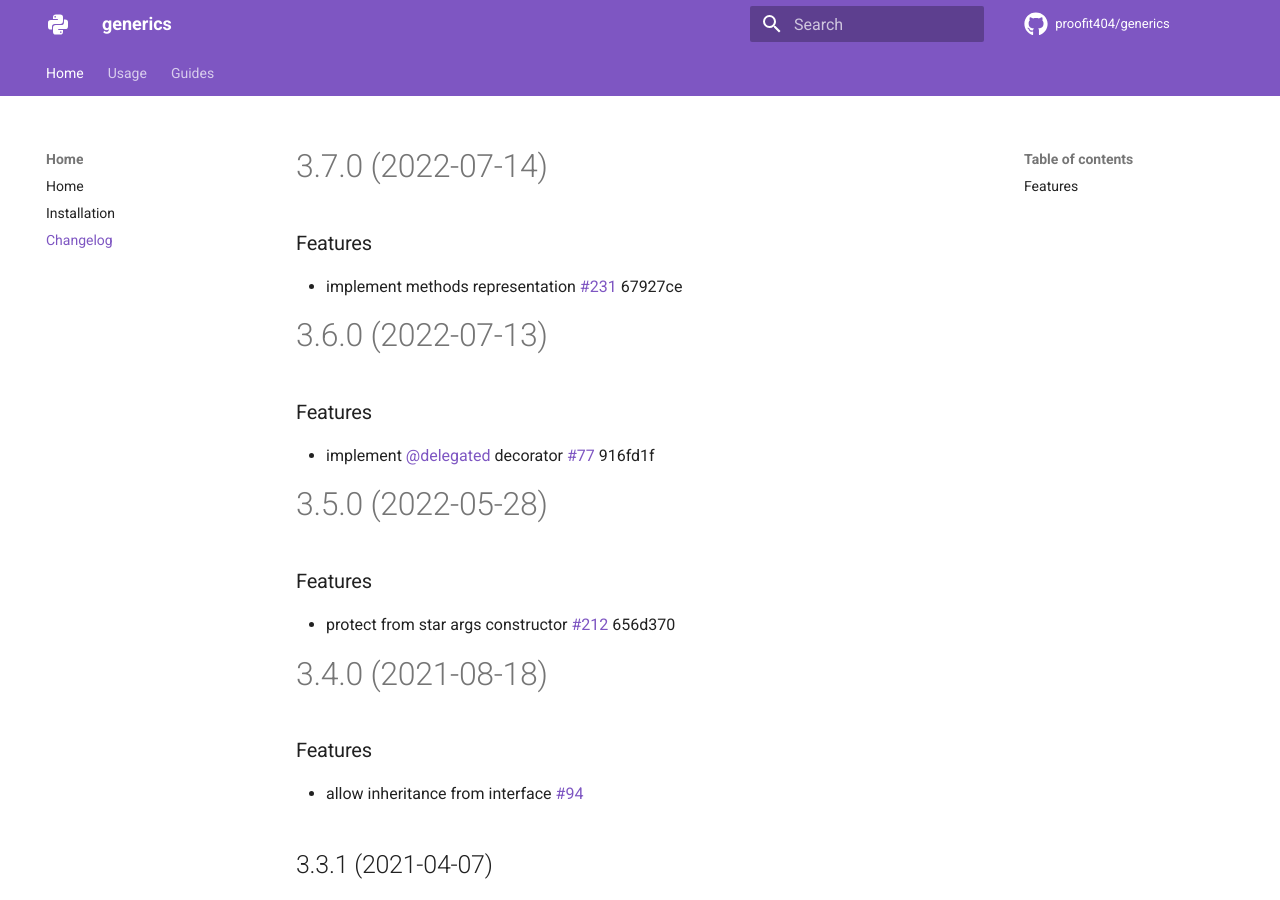
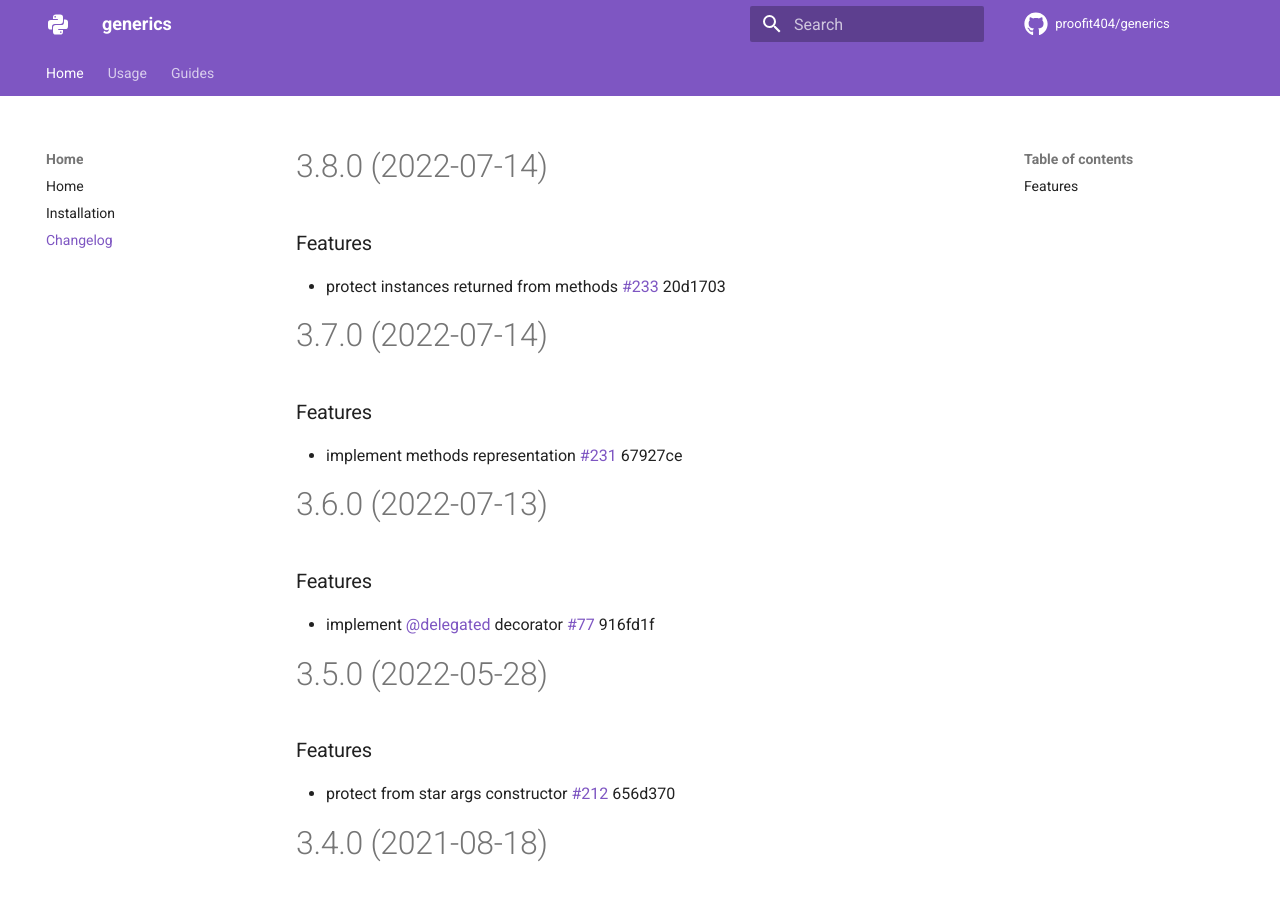
Before and after one commit to proofit404/generics, an MkDocs documentation site: the page built from docs/changelog.md, in a window 1280 px wide and 900 px high. Built offline with MkDocs 1.6.1 and Material for MkDocs 9.7.7, drawn with Linux system fonts in a browser that asks for light colours; comment, search, counter and statistics services are not loaded.

Commit message:
chore(release): 3.8.0 [skip ci]
# 3.8.0 (2022-07-14)

### Features

* protect instances returned from methods [#233](https://github.com/proofit404/generics/issues/233) 20d1703

```diff
--- a/docs/changelog.md
+++ b/docs/changelog.md
@@ -1,3 +1,10 @@
+# 3.8.0 (2022-07-14)
+
+### Features
+
+- protect instances returned from methods
+  [#233](https://github.com/proofit404/generics/issues/233) 20d1703
+
 # 3.7.0 (2022-07-14)
 
 ### Features
--- a/package.json
+++ b/package.json
@@ -1,6 +1,6 @@
 {
   "name": "generics",
-  "version": "3.7.0",
+  "version": "3.8.0",
   "private": true,
   "devDependencies": {
     "@commitlint/cli": "*",
--- a/pyproject.toml
+++ b/pyproject.toml
@@ -19,7 +19,7 @@ packages = [
 ]
 readme = "docs/index.md"
 repository = "https://github.com/proofit404/generics"
-version = "3.7.0"
+version = "3.8.0"
 
 [tool.poetry.dependencies]
 python = "*"
```
